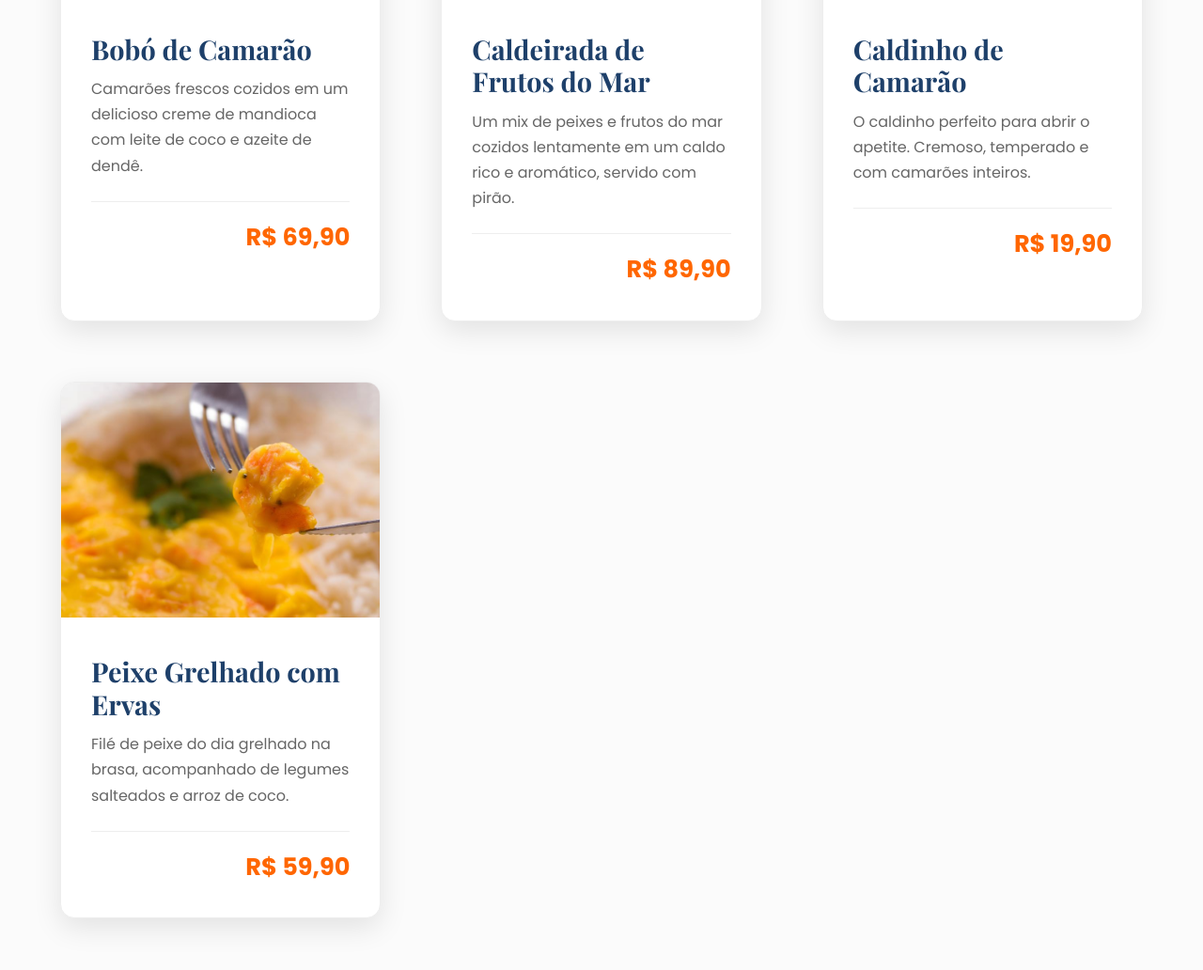
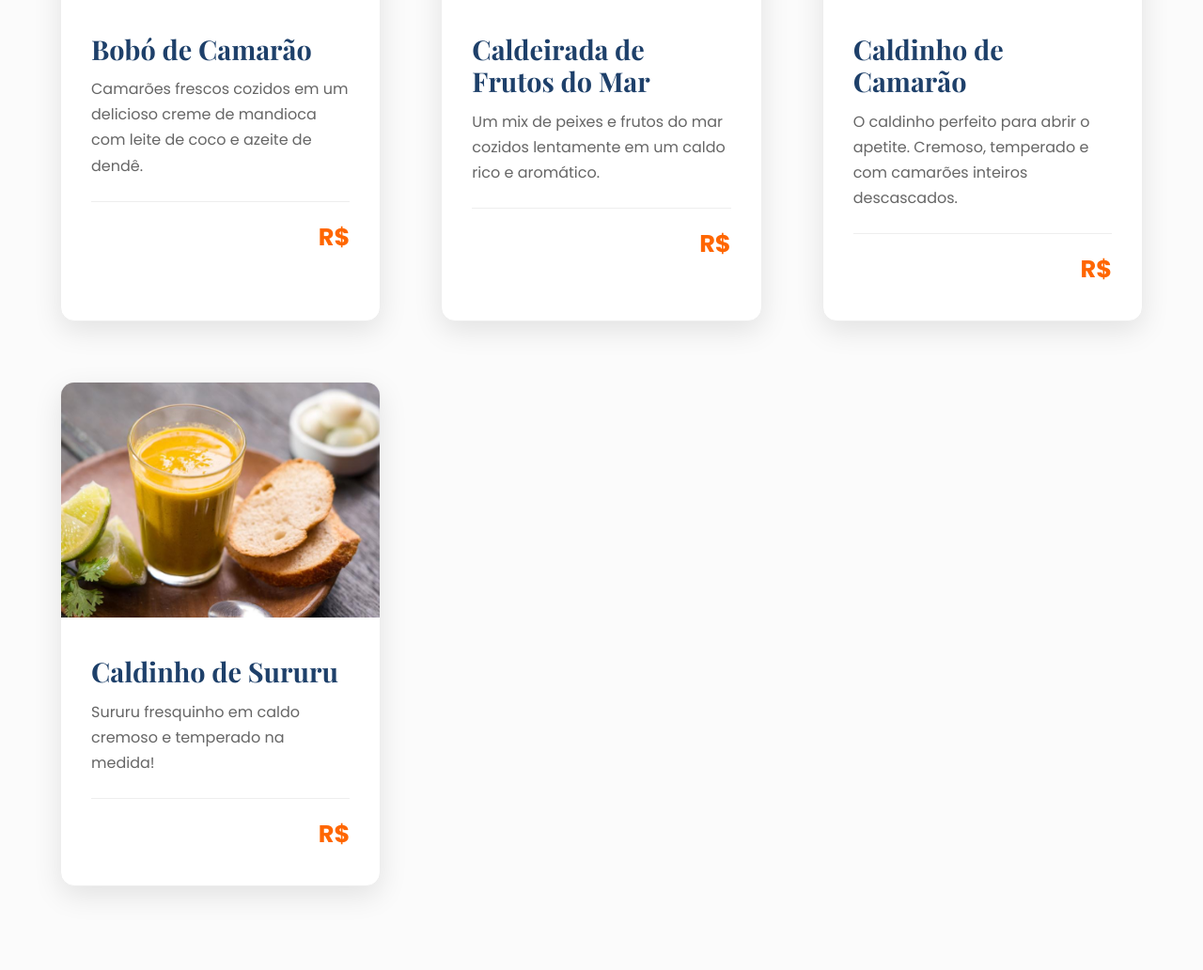
Before and after one commit to Julia-Albertim/fiestadelmar, a plain HTML site: page index.html in a window 1280 px wide. Shown: the part 1293-2325 px from the top of the page at 94% size. Drawn offline with nearby package versions, Linux system fonts and the light colour scheme.

Commit message:
ajuste valores e troca de item cardápio

```diff
--- a/index.html
+++ b/index.html
@@ -49,7 +49,7 @@
                 <div class="item-info">
                     <h3>Bobó de Camarão</h3>
                     <p>Camarões frescos cozidos em um delicioso creme de mandioca com leite de coco e azeite de dendê.</p>
-                    <span class="price">R$ 69,90</span>
+                    <span class="price">R$ </span>
                 </div>
             </div>
 
@@ -58,8 +58,8 @@
                 <img src="assets/Fiesta Del Mare/imgs/caldeirada.jpg" alt="Caldeirada">
                 <div class="item-info">
                     <h3>Caldeirada de Frutos do Mar</h3>
-                    <p>Um mix de peixes e frutos do mar cozidos lentamente em um caldo rico e aromático, servido com pirão.</p>
-                    <span class="price">R$ 89,90</span>
+                    <p>Um mix de peixes e frutos do mar cozidos lentamente em um caldo rico e aromático.</p>
+                    <span class="price">R$ </span>
                 </div>
             </div>
 
@@ -68,18 +68,18 @@
                 <img src="assets/Fiesta Del Mare/imgs/caldinho2.jpg" alt="Caldinho de Camarão">
                 <div class="item-info">
                     <h3>Caldinho de Camarão</h3>
-                    <p>O caldinho perfeito para abrir o apetite. Cremoso, temperado e com camarões inteiros.</p>
-                    <span class="price">R$ 19,90</span>
+                    <p>O caldinho perfeito para abrir o apetite. Cremoso, temperado e com camarões inteiros descascados.</p>
+                    <span class="price">R$ </span>
                 </div>
             </div>
 
             <!-- Item 4: Peixe Grelhado (Placeholder) -->
             <div class="menu-item">
-                <img src="assets/Fiesta Del Mare/imgs/bobocamarao.jpg" alt="Peixe Grelhado">
+                <img src="assets\Fiesta Del Mare\imgs\dsc9483-Acaldinho1.jpg" alt="Peixe Grelhado">
                 <div class="item-info">
-                    <h3>Peixe Grelhado com Ervas</h3>
-                    <p>Filé de peixe do dia grelhado na brasa, acompanhado de legumes salteados e arroz de coco.</p>
-                    <span class="price">R$ 59,90</span>
+                    <h3>Caldinho de Sururu</h3>
+                    <p>Sururu fresquinho em caldo cremoso e temperado na medida!</p>
+                    <span class="price">R$ </span>
                 </div>
             </div>
         </div>
```
